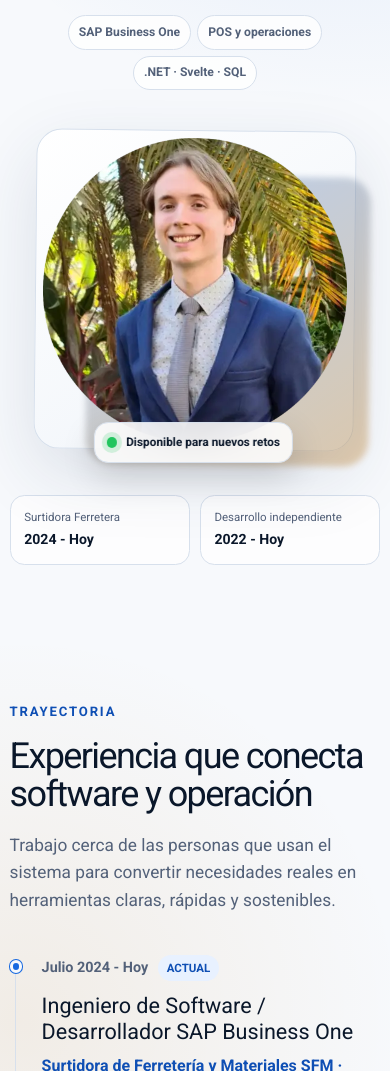
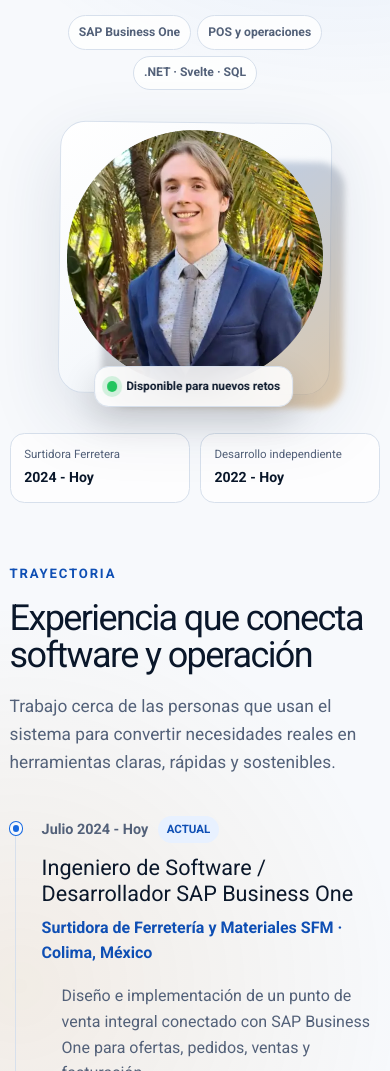
Before and after one commit to TerronesDiaz/Terrones_Portfolio, an Astro site: page / in a window 390 px wide. Shown: the part 720-1791 px from the top of the page. Built offline with nearby package versions, Linux system fonts and the light colour scheme; Astro itself is replaced by a stand-in of ours; a web font is replaced by a local one.

Commit message:
Compact mobile hero flow
Reduce the portrait scale and remove excess spacing before the experience section.

```diff
--- a/src/styles/global.css
+++ b/src/styles/global.css
@@ -973,11 +973,15 @@ img {
 
   .hero {
     padding-top: 2.75rem;
-    padding-bottom: 4.5rem;
+    padding-bottom: 1.75rem;
+  }
+
+  .hero + .section {
+    padding-top: 2rem;
   }
 
   .hero-grid {
-    gap: 2.5rem;
+    gap: 2rem;
   }
 
   .hero h1 {
@@ -1008,7 +1012,7 @@ img {
   }
 
   .portrait-frame {
-    width: min(calc(100% - 2.5rem), 20rem);
+    width: min(calc(100% - 2.5rem), 17rem);
     padding: 0.45rem;
     border-radius: 1.6rem;
     transform: rotate(0.6deg);
@@ -1039,7 +1043,7 @@ img {
     grid-template-columns: repeat(2, minmax(0, 1fr));
     gap: 0.6rem;
     width: 100%;
-    margin-top: 2.8rem;
+    margin-top: 2.4rem;
   }
 
   .proof-grid div {
```
